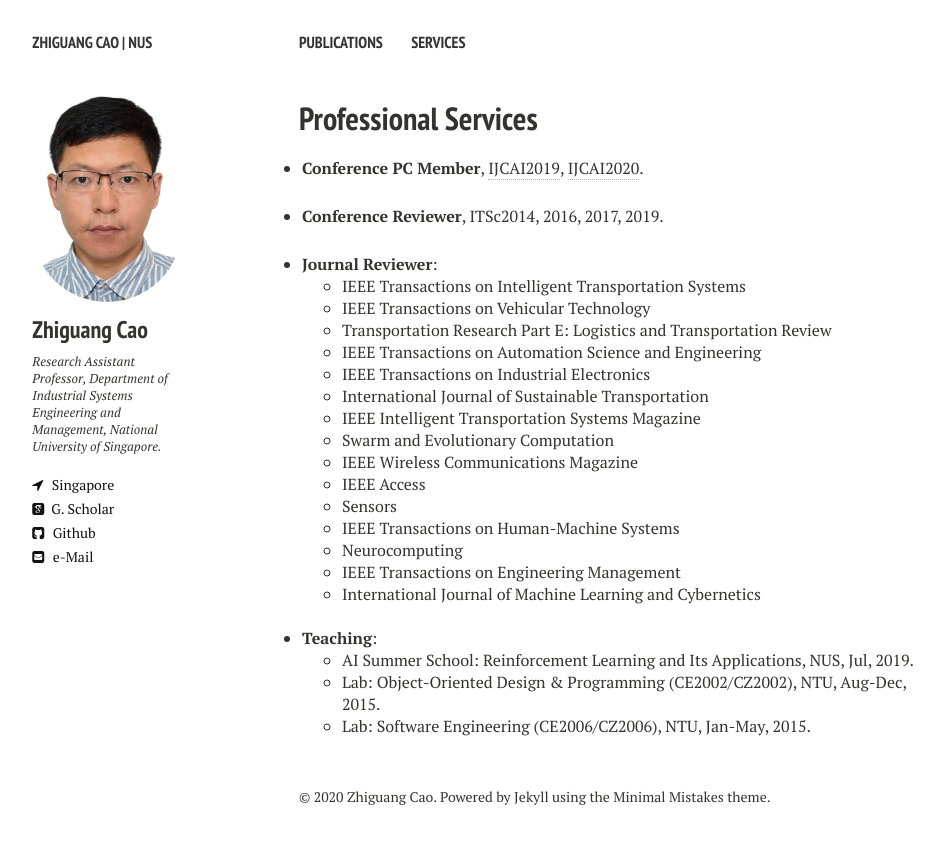
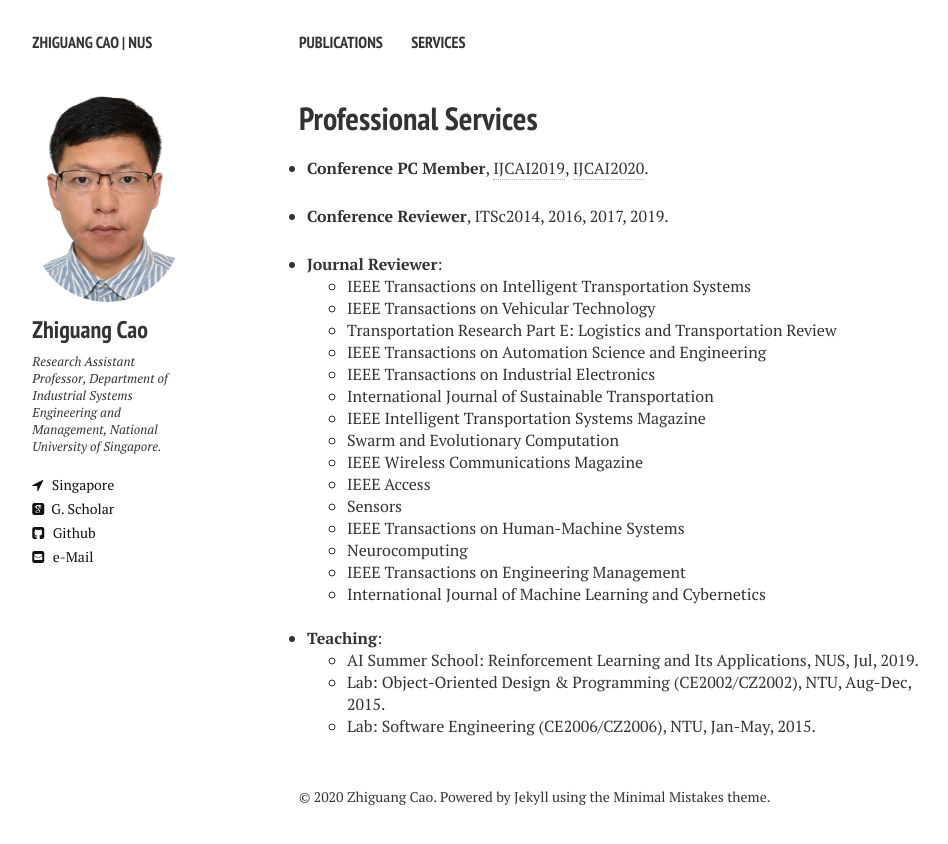
Before and after one commit to zhiguangcaosg/zhiguangcaosg.github.io, a Jekyll site: the page built from tools.md, in a window 1280 px wide. Shown: the top 844 px of the page, without its empty margins (21-969 px from the left). Built offline with Jekyll 4.4.1, drawn with Linux system fonts in a browser that asks for light colours; nearby versions of some CDN libraries.

Commit message:
Update tools.md

```diff
--- a/tools.md
+++ b/tools.md
@@ -7,7 +7,7 @@ modified: 6-3-2018
 comments: false
 ---
 
-<ul style="padding-left:3px;">
+<ul style="padding-left:8px;">
 <!-----
 <li>
 <p>
```
